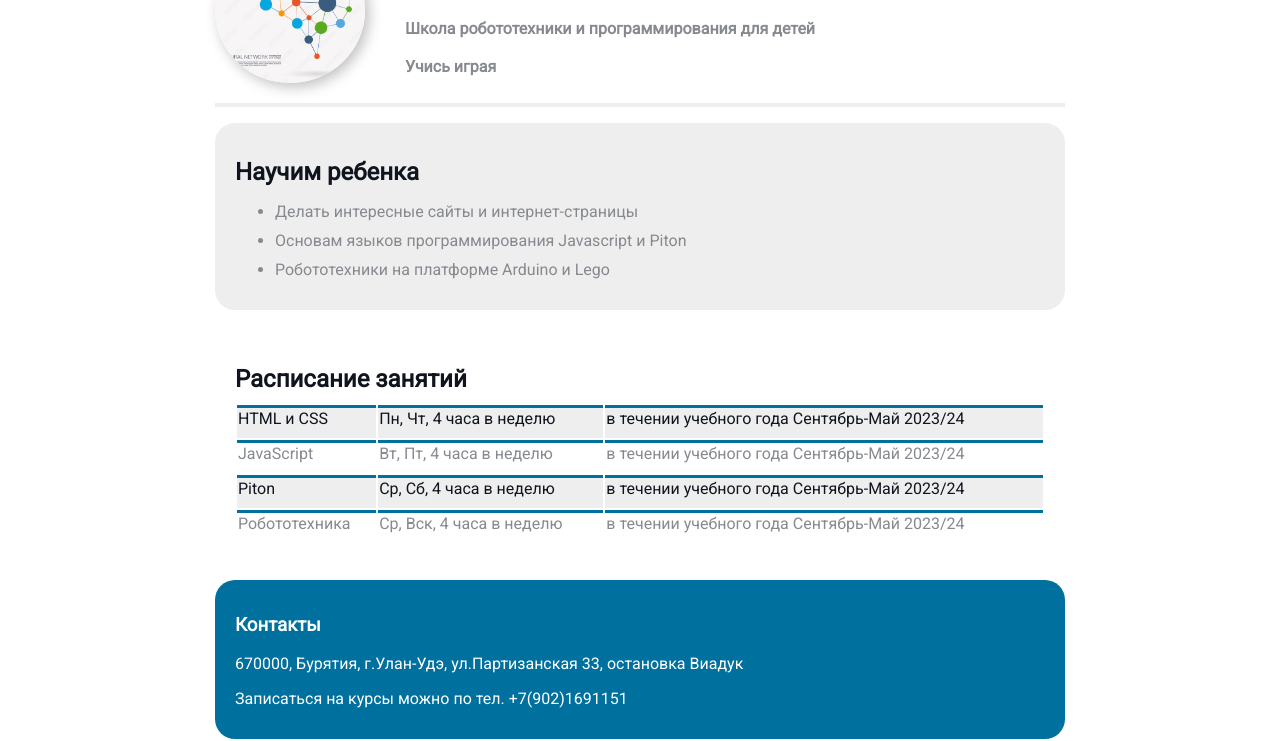
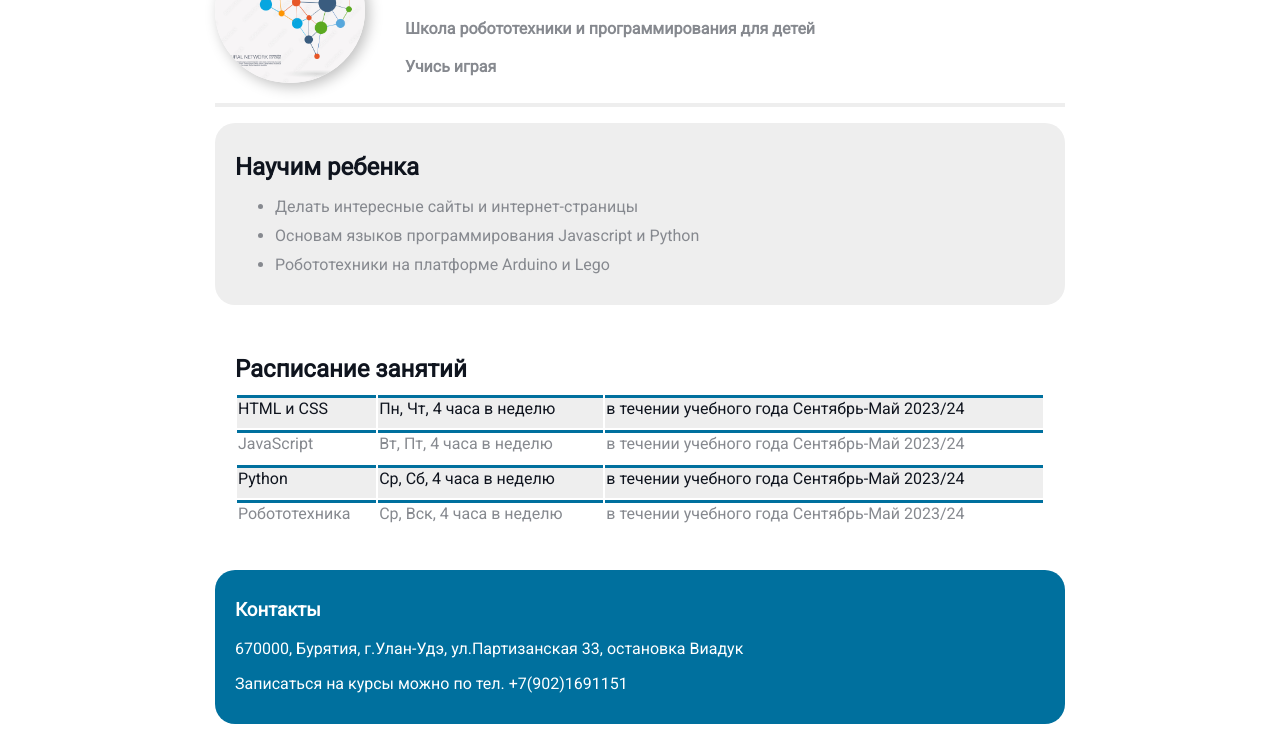
Before and after one commit to Anakolich/Algoritmus, a plain HTML site: page index.html in a window 1280 px wide. Shown: the part 97-838 px from the top of the page. Drawn offline with Linux system fonts and the light colour scheme.

Commit message:
Add files via upload

```diff
--- a/index.html
+++ b/index.html
@@ -27,7 +27,7 @@
             <h2>Научим ребенка</h2>
             <ul>
                 <li>Делать интересные сайты и интернет-страницы</li>
-                <li>Основам языков программирования Javascript и Piton</li>
+                <li>Основам языков программирования Javascript и Python</li>
                 <li>Робототехники на платформе Arduino и Lego</li>
             </ul>
         </div>
@@ -37,6 +37,7 @@
             <table class="table">
 
                 <tr>
+
                     <td>HTML и CSS</td>
                     <td>Пн, Чт, 4 часа в неделю</td>
                     <td>в течении учебного года Сентябрь-Май 2023/24</td>
@@ -47,7 +48,7 @@
                     <td>в течении учебного года Сентябрь-Май 2023/24</td>
                 </tr>
                 <tr>
-                    <td>Piton</td>
+                    <td>Python</td>
                     <td>Ср, Сб, 4 часа в неделю</td>
                     <td>в течении учебного года Сентябрь-Май 2023/24</td>
                 </tr>
--- a/styles.css
+++ b/styles.css
@@ -77,7 +77,7 @@ hr {
 
 
 .card {
-    padding: 15px 20px;
+    padding: 10px 20px 15px 20px;
     margin-bottom: 20px;
     border-radius: 20px;
 }
@@ -95,6 +95,7 @@ hr {
 
 .table {
     width: 100%;
+
 
 }
 
```
